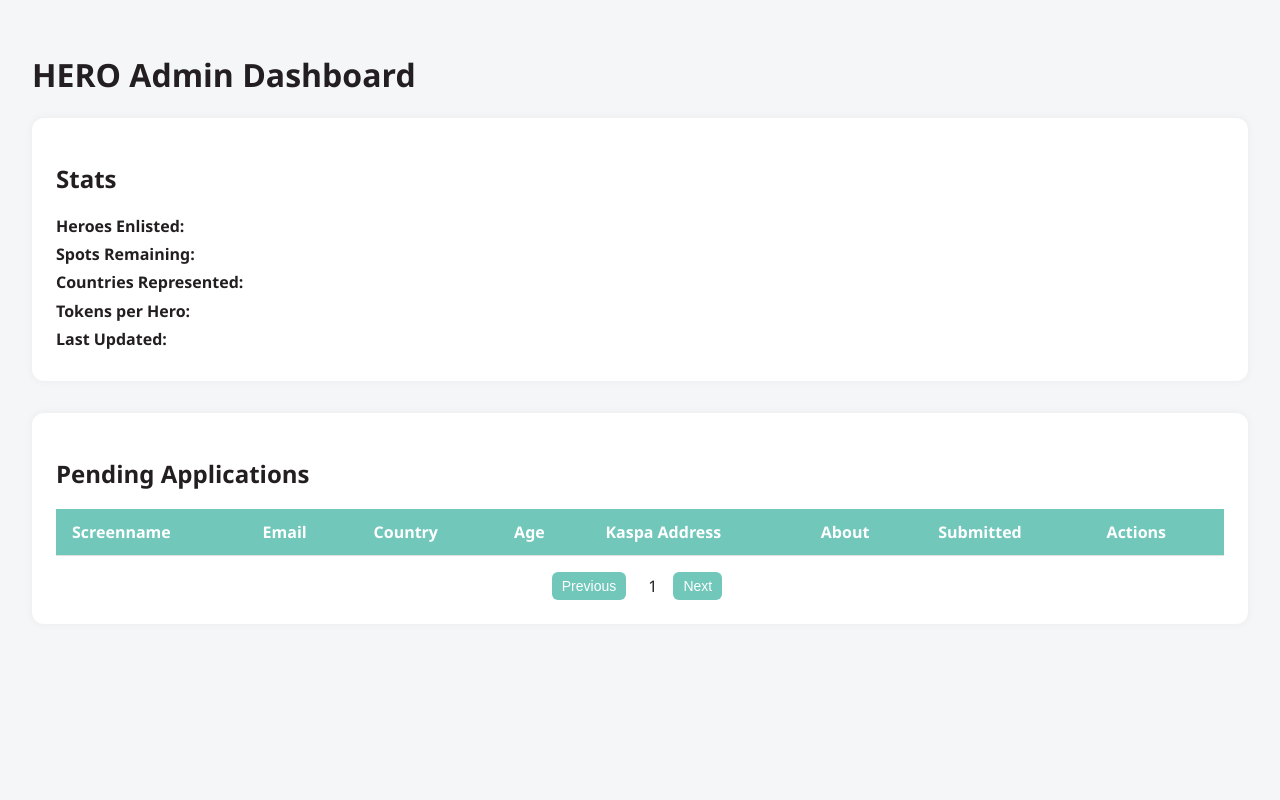
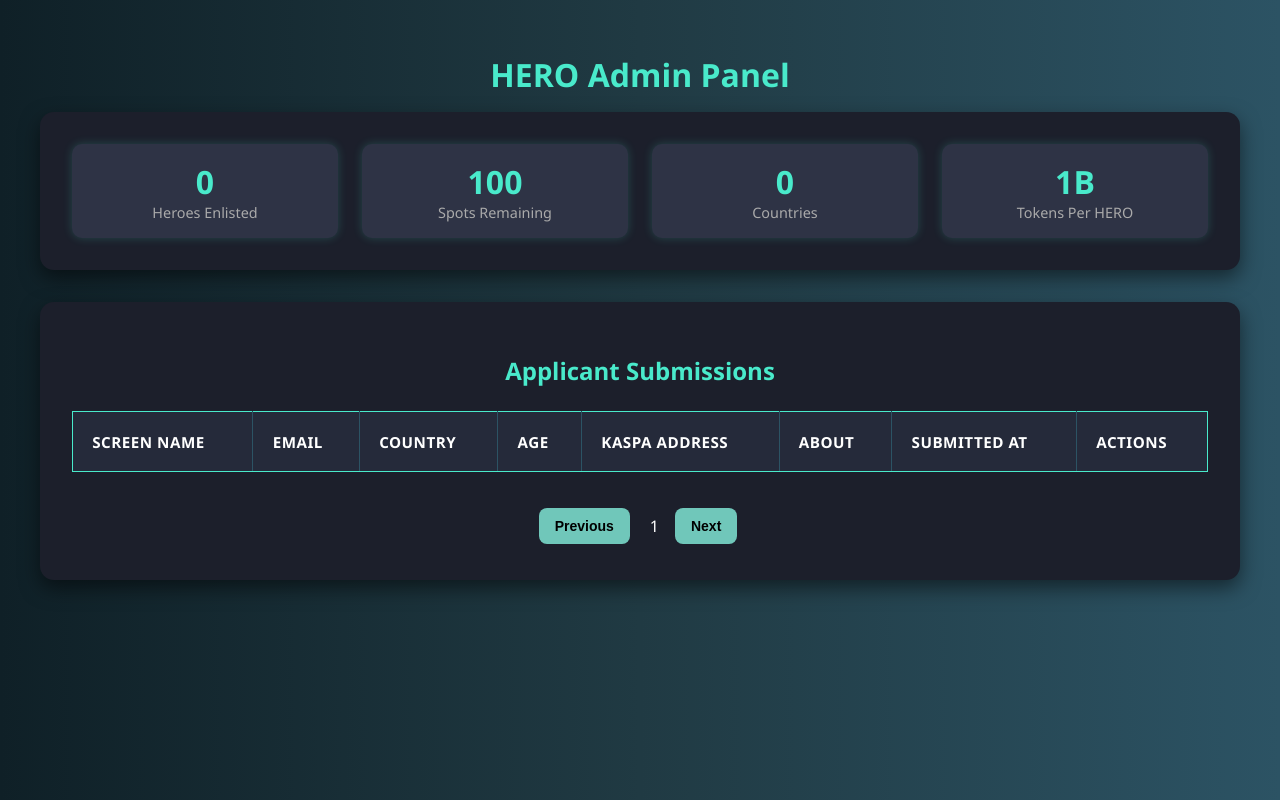
Before and after one commit to kaspachad/hero-app, a website: page public/admin-dash.html in a window 1280 px wide. Drawn offline with Linux system fonts and the light colour scheme; no server answers.

Commit message:
ChatGPT will pay for this

```diff
--- a/public/admin-dash.css
+++ b/public/admin-dash.css
@@ -1,60 +1,116 @@
+/* === GLOBAL STYLES === */
 body {
   font-family: 'Segoe UI', Tahoma, Geneva, Verdana, sans-serif;
-  background-color: #f4f6f8;
+  background: linear-gradient(to right, #0f2027, #203a43, #2c5364);
   margin: 0;
   padding: 2rem;
-  color: #231F20;
+  color: #fff;
+}
+
+.container {
+  max-width: 1200px;
+  margin: auto;
 }
 
 h1, h2 {
-  color: #231F20;
+  color: #49EACB;
+  text-align: center;
+  margin-bottom: 1rem;
 }
 
 section {
   margin-bottom: 2rem;
-  background: #ffffff;
-  padding: 1.5rem;
-  border-radius: 12px;
-  box-shadow: 0 0 10px rgba(0, 0, 0, 0.05);
+  background: #1c1f2b;
+  padding: 2rem;
+  border-radius: 14px;
+  box-shadow: 0 8px 20px rgba(0, 0, 0, 0.5);
 }
 
-#stats p {
-  margin: 0.4rem 0;
+/* === STATS CARDS === */
+#stats {
+  display: flex;
+  justify-content: space-around;
+  flex-wrap: wrap;
+  gap: 1.5rem;
+  text-align: center;
 }
 
+.counter-item {
+  background: #2e3345;
+  padding: 1rem 2rem;
+  border-radius: 10px;
+  flex: 1 1 150px;
+  box-shadow: 0 0 10px rgba(73, 234, 203, 0.2);
+}
+
+.counter-value {
+  font-size: 2rem;
+  font-weight: bold;
+  color: #49EACB;
+}
+
+.counter-title {
+  font-size: 0.9rem;
+  color: #aaa;
+}
+
+/* === TABLE === */
 table {
   width: 100%;
   border-collapse: collapse;
-  margin-top: 1rem;
+  margin-top: 1.5rem;
+  border: 1px solid #49EACB;
 }
 
 thead {
-  background-color: #70C7BA;
-  color: white;
+  background-color: rgba(112, 199, 186, 0.2);
 }
 
-th, td {
-  padding: 0.75rem 1rem;
+th {
+  padding: 1.2rem;
   text-align: left;
-  border-bottom: 1px solid #e0e0e0;
+  color: #ffffff;
+  font-size: 0.95rem;
+  font-weight: 600;
+  text-transform: uppercase;
+  letter-spacing: 0.5px;
+  border-bottom: 1px solid #49EACB;
+  border-right: 1px solid #2c5364;
+}
+
+th:last-child {
+  border-right: none;
+}
+
+td {
+  padding: 1rem;
+  border-bottom: 1px solid #444;
+  border-right: 1px solid #2c5364;
+}
+
+td:last-child {
+  border-right: none;
+}
+
+tr {
+  background-color: #252A3A;
+  cursor: pointer;
 }
 
 tr:hover {
-  background-color: #f1f1f1;
+  background-color: rgba(111, 199, 186, 0.1);
+  transition: background-color 0.2s ease;
 }
 
+/* === BUTTONS === */
 button {
-  padding: 6px 10px;
-  margin-right: 6px;
+  padding: 8px 14px;
+  margin: 4px 4px 4px 0;
   font-size: 14px;
   border: none;
-  border-radius: 6px;
+  border-radius: 8px;
   cursor: pointer;
   transition: background 0.2s ease;
-}
-
-button:hover {
-  opacity: 0.9;
 }
 
 button:first-of-type {
@@ -67,8 +123,14 @@ button:last-of-type {
   color: #000;
 }
 
+button:hover {
+  transform: translateY(-1px);
+  box-shadow: 0 2px 5px rgba(0,0,0,0.3);
+  opacity: 0.95;
+}
+
 #pagination {
-  margin-top: 1rem;
+  margin-top: 2rem;
   display: flex;
   justify-content: center;
   align-items: center;
@@ -77,5 +139,59 @@ button:last-of-type {
 
 #pagination button {
   background-color: #70C7BA;
-  color: white;
+  color: #000;
+  padding: 10px 16px;
+  font-weight: bold;
 }
+
+/* === MODAL === */
+#applicant-modal {
+  display: none;
+  position: fixed;
+  top: 0;
+  left: 0;
+  width: 100vw;
+  height: 100vh;
+  background: rgba(0, 0, 0, 0.7);
+  z-index: 1000;
+  justify-content: center;
+  align-items: center;
+}
+
+#modal-content {
+  background: #1c1f2b;
+  color: #fff;
+  padding: 2rem;
+  border-radius: 10px;
+  width: 500px;
+  max-width: 90vw;
+  box-shadow: 0 0 20px rgba(0, 255, 255, 0.2);
+}
+
+#modal-content h3 {
+  margin-top: 0;
+  color: #49EACB;
+}
+
+#modal-content .field {
+  margin-bottom: 1rem;
+}
+
+#modal-content .field label {
+  display: block;
+  font-weight: bold;
+  margin-bottom: 0.25rem;
+}
+
+#modal-content .field span {
+  color: #eee;
+}
+
+#modal-buttons {
+  text-align: right;
+  margin-top: 2rem;
+}
+
+#modal-buttons button {
+  margin-left: 10px;
+}
--- a/public/admin-dash.html
+++ b/public/admin-dash.html
@@ -3,38 +3,50 @@
 <head>
   <meta charset="UTF-8" />
   <meta name="viewport" content="width=device-width, initial-scale=1.0"/>
-  <title>Admin Dashboard - HERO</title>
+  <title>HERO Admin Dashboard</title>
   <link rel="stylesheet" href="/admin-dash.css" />
 </head>
 <body>
-  <h1>HERO Admin Dashboard</h1>
+  <div class="container">
+    <h1>HERO Admin Panel</h1>
 
     <section id="stats">
-    <h2>Stats</h2>
-    <p><strong>Heroes Enlisted:</strong> <span id="heroes-enlisted"></span></p>
-    <p><strong>Spots Remaining:</strong> <span id="spots-remaining"></span></p>
-    <p><strong>Countries Represented:</strong> <span id="countries"></span></p>
-    <p><strong>Tokens per Hero:</strong> <span id="tokens-per-hero"></span></p>
-    <p><strong>Last Updated:</strong> <span id="last-updated"></span></p>
+      <div class="counter-item">
+        <div class="counter-value" id="heroes-enlisted">0</div>
+        <div class="counter-title">Heroes Enlisted</div>
+      </div>
+      <div class="counter-item">
+        <div class="counter-value" id="spots-remaining">100</div>
+        <div class="counter-title">Spots Remaining</div>
+      </div>
+      <div class="counter-item">
+        <div class="counter-value" id="countries">0</div>
+        <div class="counter-title">Countries</div>
+      </div>
+      <div class="counter-item">
+        <div class="counter-value" id="tokens-per-hero">1B</div>
+        <div class="counter-title">Tokens Per HERO</div>
+      </div>
     </section>
 
-  <section id="applications">
-    <h2>Pending Applications</h2>
+    <section>
+      <h2>Applicant Submissions</h2>
+
       <table>
         <thead>
           <tr>
-          <th>Screenname</th>
+            <th>Screen Name</th>
             <th>Email</th>
             <th>Country</th>
             <th>Age</th>
             <th>Kaspa Address</th>
             <th>About</th>
-          <th>Submitted</th>
+            <th>Submitted At</th>
             <th>Actions</th>
           </tr>
         </thead>
         <tbody id="applications-body">
-        <!-- Rows will be inserted here -->
+          <!-- Filled dynamically by JS -->
         </tbody>
       </table>
 
@@ -44,6 +56,26 @@
         <button id="next-page">Next</button>
       </div>
     </section>
+  </div>
+
+  <!-- Applicant Detail Modal -->
+<div id="applicant-modal">
+  <div id="modal-content">
+    <h3>Applicant Details</h3>
+    <div class="field"><label>Screen Name:</label><span id="modal-screenname"></span></div>
+    <div class="field"><label>Email:</label><span id="modal-email"></span></div>
+    <div class="field"><label>Country:</label><span id="modal-country"></span></div>
+    <div class="field"><label>Age:</label><span id="modal-age"></span></div>
+    <div class="field"><label>Kaspa Address:</label><span id="modal-address"></span></div>
+    <div class="field"><label>About:</label><span id="modal-about"></span></div>
+    <div class="field"><label>Submitted At:</label><span id="modal-timestamp"></span></div>
+    <div id="modal-buttons">
+      <button onclick="approveApp(currentModalApplicantId)">Approve</button>
+      <button onclick="denyApp(currentModalApplicantId)">Deny</button>
+      <button onclick="closeModal()">Cancel</button>
+    </div>
+  </div>
+</div>
 
   <script src="/admin-dash.js"></script>
 </body>
--- a/public/admin-dash.js
+++ b/public/admin-dash.js
@@ -1,6 +1,10 @@
 let currentPage = 1;
 const pageSize = 10;
+let currentModalApplicantId = null;
+
+
 const token = localStorage.getItem('authToken');
+
 
 function handleUnauthorized() {
   alert("Session expired or unauthorized. Please log in again.");
@@ -28,7 +32,6 @@ async function fetchStats() {
 }
 
 async function fetchApplications(page) {
-  console.log("📡 Loading page", page);
 
   const res = await fetch(`/api/admin/applicants?page=${page}&limit=${pageSize}`, {
     headers: {
@@ -37,29 +40,28 @@ async function fetchApplications(page) {
   });
 
   const contentType = res.headers.get("content-type");
-  console.log("🧪 Content-Type:", contentType);
 
   if (res.status === 401) return handleUnauthorized();
 
   if (!res.ok) {
     const text = await res.text();
-    console.error("❌ Server error response:", text);
+    console.error("Server error response:", text);
     return;
   }
 
   if (!contentType || !contentType.includes("application/json")) {
     const text = await res.text();
-    console.error("❌ Not JSON response from server");
-    console.log("🔍 Response body:", text);
+    console.error("Not JSON response from server");
+    console.log("Response body:", text);
     return;
   }
 
   let data;
   try {
     data = await res.json();
-    console.log("📨 Parsed data from server:", data);
+    console.log("Parsed data from server:", data);
   } catch (e) {
-    console.warn('❌ Error parsing JSON:', e);
+    console.warn('Error parsing JSON:', e);
     return;
   }
 
@@ -70,6 +72,19 @@ async function fetchApplications(page) {
     tbody.innerHTML = '<tr><td colspan="8">No applications found.</td></tr>';
     return;
   }
+
+  tr.addEventListener('click', () => {
+  currentModalApplicantId = app.id;
+  document.getElementById('modal-screenname').textContent = app.screenname;
+  document.getElementById('modal-email').textContent = app.email;
+  document.getElementById('modal-country').textContent = app.country;
+  document.getElementById('modal-age').textContent = app.age ?? '';
+  document.getElementById('modal-address').textContent = app.kaspa_address;
+  document.getElementById('modal-about').textContent = app.about || '';
+  document.getElementById('modal-timestamp').textContent = new Date(app.timestamp).toLocaleString();
+  document.getElementById('applicant-modal').style.display = 'flex';
+});
+
 
   data.applications.forEach(app => {
     console.log("🧾 Rendering app:", app);
@@ -137,6 +152,12 @@ document.getElementById('next-page').addEventListener('click', () => {
   fetchApplications(currentPage);
 });
 
+function closeModal() {
+  document.getElementById('applicant-modal').style.display = 'none';
+  currentModalApplicantId = null;
+}
+
+
 // Initial load
 fetchStats();
 fetchApplications(currentPage);
```
Lines whose indentation alone changed are shown as unchanged.
